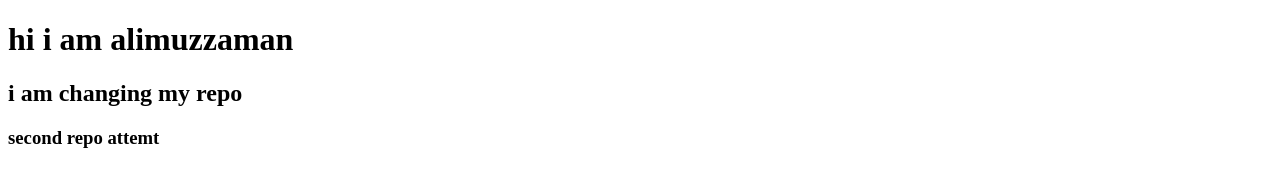
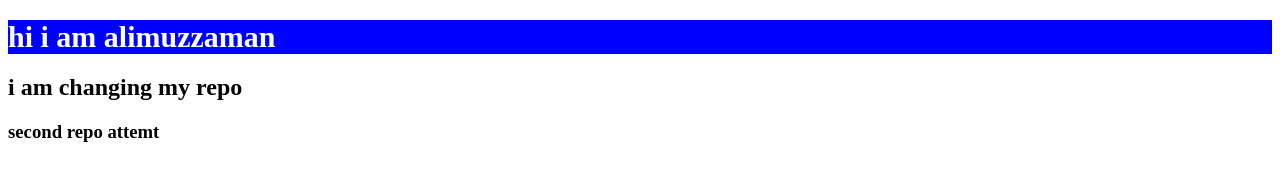
Before and after one commit to alimuzzaman-zamaddar/my-second-repo, a plain HTML site: page index.html in a window 1280 px wide. Drawn offline with Linux system fonts and the light colour scheme.

Commit message:
my third commit

```diff
--- a/index.html
+++ b/index.html
@@ -5,6 +5,7 @@
     <meta http-equiv="X-UA-Compatible" content="IE=edge">
     <meta name="viewport" content="width=device-width, initial-scale=1.0">
     <title>my second repo</title>
+    <link rel="stylesheet" href="style.css">
 </head>
 <body>
     <h1>hi i am alimuzzaman </h1>
--- /dev/null
+++ b/style.css
@@ -0,0 +1,6 @@
+h1{
+    color: #fff;
+    font-size: 30px;
+    font-weight: 700;
+    background-color: blue;
+}
```
